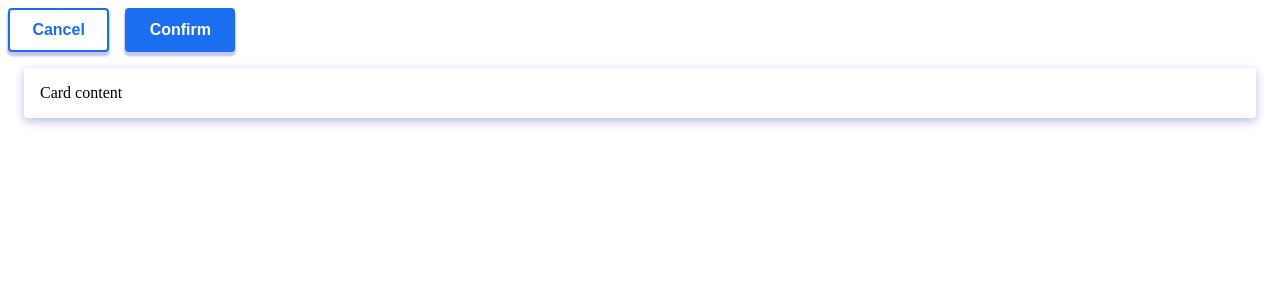
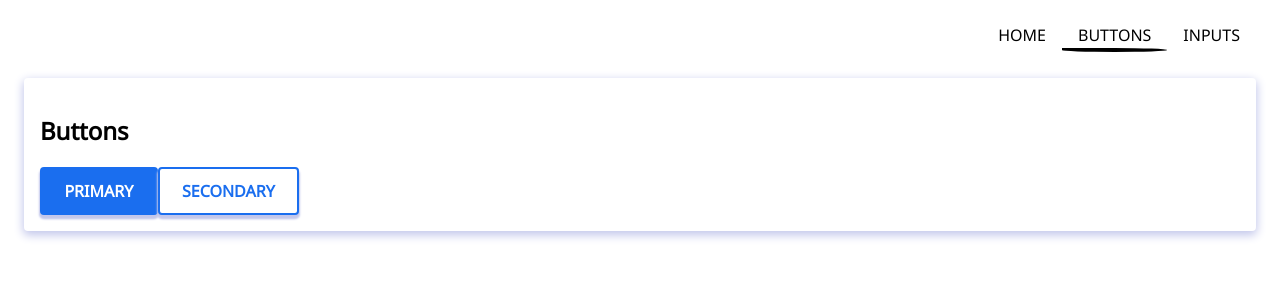
Before and after one commit to MichaelShawUK/ui-library, a React (Vite) app: page /buttons in a window 1280 px wide. Shown: the top 300 px of the page. Built offline with nearby package versions, Linux system fonts and the light colour scheme.

Commit message:
Underline active nav link

```diff
--- a/index.html
+++ b/index.html
@@ -1,6 +1,10 @@
 <!DOCTYPE html>
 <html lang="en">
   <head>
+    <link
+      rel="stylesheet"
+      href="https://fonts.googleapis.com/css2?family=Noto+Sans"
+    />
     <meta charset="UTF-8" />
     <meta name="viewport" content="width=device-width, initial-scale=1.0" />
     <title>UI Library</title>
--- a/package.json
+++ b/package.json
@@ -13,6 +13,7 @@
     "framer-motion": "^10.16.2",
     "react": "^18.2.0",
     "react-dom": "^18.2.0",
+    "react-router-dom": "^6.15.0",
     "styled-components": "^6.0.7"
   },
   "devDependencies": {
--- a/src/App.tsx
+++ b/src/App.tsx
@@ -1,14 +1,13 @@
-import Button from "./components/Button/Button";
-import Card from "./components/Card/Card";
+import Nav from "./components/Nav/Nav";
+
+import { Outlet } from "react-router-dom";
 
 function App() {
   return (
-    <div>
-      <Button alt>Cancel</Button>
-      <span style={{ color: "white" }}>....</span>
-      <Button>Confirm</Button>
-      <Card>Card content</Card>
-    </div>
+    <>
+      <Nav />
+      <Outlet />
+    </>
   );
 }
 
--- a/src/components/Card/Card.tsx
+++ b/src/components/Card/Card.tsx
@@ -1,7 +1,7 @@
 import StyledCard from "./StyledCard";
 
 interface Props {
-  children: JSX.Element;
+  children: JSX.Element | JSX.Element[];
 }
 
 function Card({ children }: Props) {
--- /dev/null
+++ b/src/components/Nav/Nav.tsx
@@ -0,0 +1,32 @@
+import { NavLink } from "react-router-dom";
+import { motion } from "framer-motion";
+
+import StyledNav from "./StyledNav";
+
+const variants = {
+  hidden: { x: 100, opacity: 0 },
+  show: { x: 0, opacity: 1 },
+};
+
+function Nav() {
+  return (
+    <StyledNav
+      as={motion.nav}
+      transition={{ staggerChildren: 0.2 }}
+      initial="hidden"
+      animate="show"
+    >
+      <motion.div variants={variants}>
+        <NavLink to="/">HOME</NavLink>
+      </motion.div>
+      <motion.div variants={variants}>
+        <NavLink to="/buttons">BUTTONS</NavLink>
+      </motion.div>
+      <motion.div variants={variants}>
+        <NavLink to="/inputs">INPUTS</NavLink>
+      </motion.div>
+    </StyledNav>
+  );
+}
+
+export default Nav;
--- /dev/null
+++ b/src/components/Nav/StyledNav.ts
@@ -0,0 +1,32 @@
+import { styled } from "styled-components";
+
+const StyledNav = styled.nav`
+  padding: 1rem;
+  display: flex;
+  justify-content: flex-end;
+
+  a {
+    padding: 1rem;
+    text-decoration: none;
+    color: inherit;
+  }
+
+  .active {
+    position: relative;
+  }
+
+  .active::before {
+    content: "";
+    background-color: black;
+    position: absolute;
+    bottom: 10px;
+    left: 0;
+    height: 4px;
+    width: 100%;
+    border-bottom-left-radius: 100%;
+    border-top-right-radius: 100%;
+    border-bottom-right-radius: 100%;
+  }
+`;
+
+export default StyledNav;
--- a/src/index.css
+++ b/src/index.css
@@ -1,3 +1,7 @@
 :root {
   font-size: 16px;
 }
+
+* {
+  font-family: "Noto Sans", sans-serif;
+}
--- a/src/main.tsx
+++ b/src/main.tsx
@@ -3,8 +3,29 @@ import ReactDOM from "react-dom/client";
 import App from "./App.tsx";
 import "./index.css";
 
+import { RouterProvider, createBrowserRouter } from "react-router-dom";
+import ButtonPage from "./pages/Buttons.tsx";
+import InputPage from "./pages/Inputs.tsx";
+
+const router = createBrowserRouter([
+  {
+    path: "/",
+    element: <App />,
+    children: [
+      {
+        path: "buttons",
+        element: <ButtonPage />,
+      },
+      {
+        path: "inputs",
+        element: <InputPage />,
+      },
+    ],
+  },
+]);
+
 ReactDOM.createRoot(document.getElementById("root")!).render(
   <React.StrictMode>
-    <App />
+    <RouterProvider router={router} />
   </React.StrictMode>
 );
--- /dev/null
+++ b/src/pages/Buttons.tsx
@@ -0,0 +1,14 @@
+import Button from "../components/Button/Button";
+import Card from "../components/Card/Card";
+
+function ButtonPage() {
+  return (
+    <Card>
+      <h2>Buttons</h2>
+      <Button>PRIMARY</Button>
+      <Button alt>SECONDARY</Button>
+    </Card>
+  );
+}
+
+export default ButtonPage;
--- /dev/null
+++ b/src/pages/Inputs.tsx
@@ -0,0 +1,12 @@
+import Card from "../components/Card/Card";
+
+function InputPage() {
+  return (
+    <Card>
+      <h2>Inputs</h2>
+      <input placeholder="Input example..."></input>
+    </Card>
+  );
+}
+
+export default InputPage;
```
Also changed, not shown: 1 other file (tests, documents, lock files or other folders).
